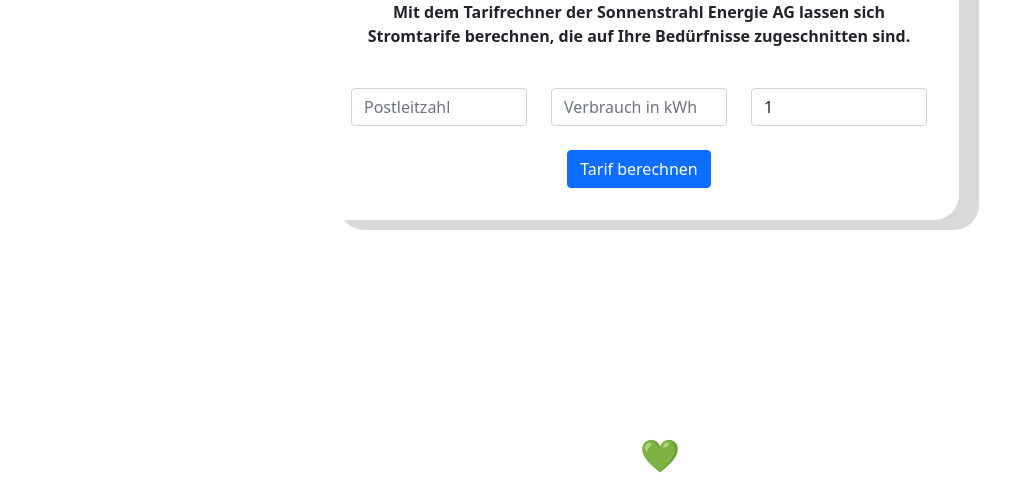
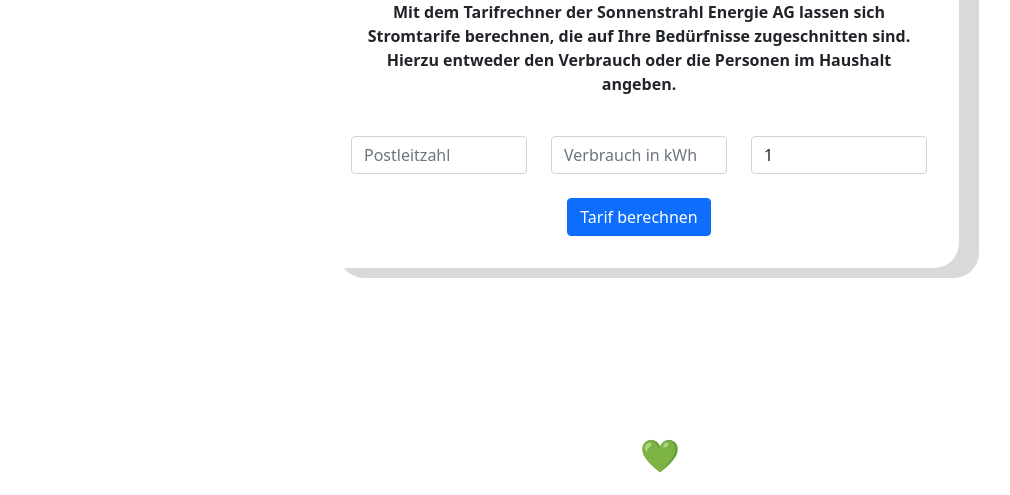
Before and after one commit to FelixLie/Sonnenstrahl-Energie-AG, a website: page public/index.html in a window 1280 px wide. Shown: the part 305-800 px from the top of the page, without its empty margins (1-1011 px from the left). Drawn offline with Linux system fonts and the light colour scheme.

Commit message:
Update index.html

```diff
--- a/public/index.html
+++ b/public/index.html
@@ -40,7 +40,7 @@
 
             <p>
                 Mit dem Tarifrechner der Sonnenstrahl Energie AG lassen sich Stromtarife berechnen, die auf Ihre
-                Bedürfnisse zugeschnitten sind.
+                Bedürfnisse zugeschnitten sind. Hierzu entweder den Verbrauch oder die Personen im Haushalt angeben.
             </p>
             <br>
 
```
